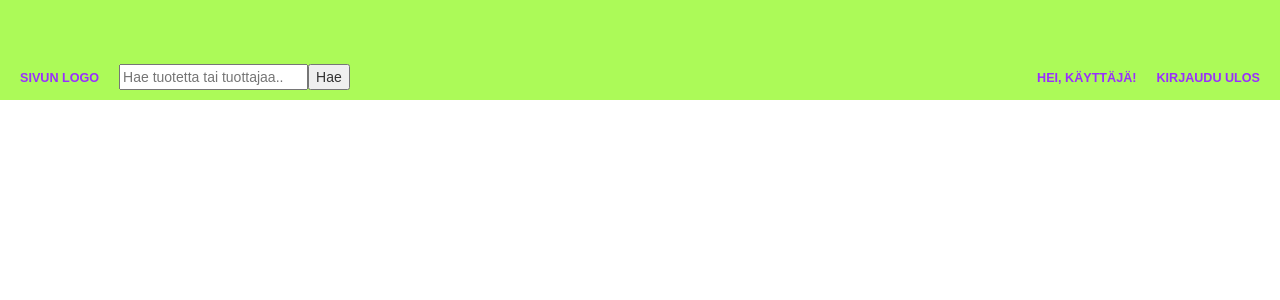
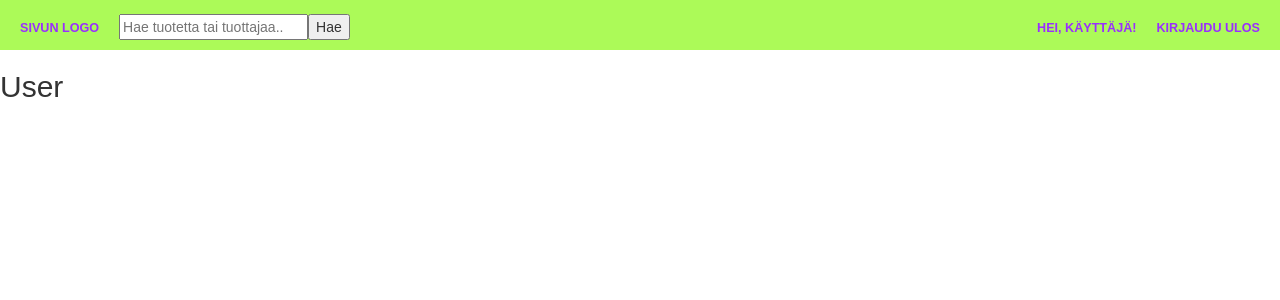
Before and after one commit to jnyste/lahiruoka, a React (Create React App) app in the folder frontend/: page /user in a window 1280 px wide. Shown: the top 300 px of the page. Built offline with nearby package versions, Linux system fonts and the light colour scheme.

Commit message:
Wrapper.js: Shows navigation and content.

```diff
--- a/frontend/src/App.js
+++ b/frontend/src/App.js
@@ -1,14 +1,12 @@
 import React, { Component } from 'react';
 import './css/App.css';
-import Header from './Header';
+import Wrapper from './Wrapper';
 
 class App extends Component {
 
-  state = {};
-
   render() {
     return (
-        <Header />
+        <Wrapper />
     );
   }
 }
--- a/frontend/src/Header.js
+++ /dev/null
@@ -1,21 +0,0 @@
-import React, { Component } from 'react';
-import './css/header_style.css';
-
-class Header extends Component {
-
-  state = {};
-
-  render() {
-    return (
-      <nav>
-          <a href="">SIVUN LOGO</a>
-          <input type="text" placeholder="Hae tuotetta tai tuottajaa.." name="search" />
-          <button type="submit">Hae</button>
-          <a className="right_float" href="">Kirjaudu ulos</a>
-          <a className="right_float" href="">Hei, Käyttäjä!</a>
-      </nav>
-    );
-  }
-}
-
-export default Header;
--- /dev/null
+++ b/frontend/src/Wrapper.js
@@ -0,0 +1,37 @@
+import React from "react";
+import { BrowserRouter as Router, Route, Link } from "react-router-dom";
+import './css/header_style.css'
+
+function Index() {
+  return <h2>Home</h2>;
+}
+
+function User() {
+  return <h2>User</h2>;
+}
+
+function LogOut() {
+  return <h2>Log out</h2>;
+}
+
+function Wrapper() {
+  return (
+    <Router>
+      <div>
+        <nav className="header">
+          <Link to="/">Sivun logo</Link>
+          <input type="text" placeholder="Hae tuotetta tai tuottajaa.." name="search" />
+          <button type="submit">Hae</button>
+          <Link to="/logout/" className="right_float">Kirjaudu ulos</Link>
+          <Link to="/user/" className="right_float">Hei, Käyttäjä!</Link>
+        </nav>
+
+        <Route path="/" exact component={Index} />
+        <Route path="/user/" component={User} />
+        <Route path="/logout/" component={LogOut} />
+      </div>
+    </Router>
+  );
+}
+
+export default Wrapper;
--- a/frontend/src/css/header_style.css
+++ b/frontend/src/css/header_style.css
@@ -4,7 +4,7 @@ body {
 	font-family: Arial;
 }
 
-nav {
+nav.header {
 	width: 100%;
 	display: block;
 	position: relative;
@@ -14,7 +14,7 @@ nav {
 	padding-left: 20px;
 }
 
-nav a {
+nav.header a {
 	margin: 20px 20px 20px 0px;
 	color: #9A2EFE;
 	text-transform: uppercase;
--- a/frontend/src/index.js
+++ b/frontend/src/index.js
@@ -2,7 +2,6 @@ import React from 'react';
 import ReactDOM from 'react-dom';
 import './css/index.css';
 import App from './App';
-import Header from './Header';
 import * as serviceWorker from './serviceWorker';
 
 ReactDOM.render(<App />, document.getElementById('root'));
```
Also changed, not shown: frontend/src/Content.js (added, +27 -0 lines), 1 other file (tests, documents, lock files or other folders).
